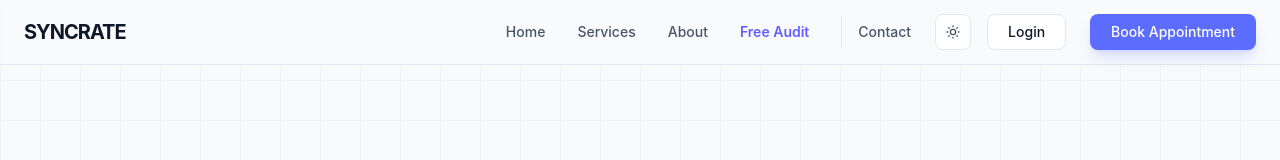
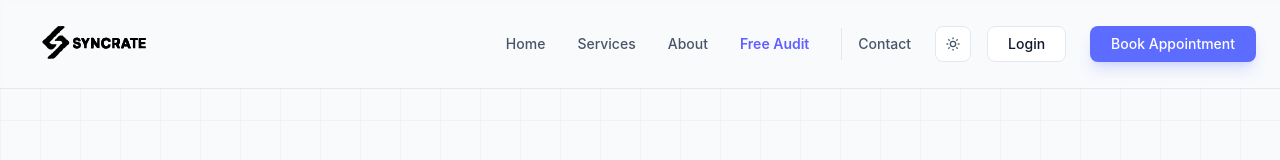
Before and after one commit to bhavikbafna02/syncrate-website, a Next.js app: page / in a window 1280 px wide. Shown: the top 160 px of the page. Built offline with nearby package versions, Linux system fonts and the light colour scheme; no server answers.

Commit message:
Update layout, navbar, and dashboard

```diff
--- a/app/dashboard/page.tsx
+++ b/app/dashboard/page.tsx
@@ -1,7 +1,7 @@
 
 import { createClient } from '@/utils/supabase/server'
 import { redirect } from 'next/navigation'
-
+import Image from 'next/image'
 
 export default async function Dashboard() {
     const supabase = await createClient()
@@ -34,10 +34,19 @@ export default async function Dashboard() {
 
                 {/* User Profile Card */}
                 <div className="bg-surface border border-border rounded-xl p-8 flex flex-col items-center text-center shadow-sm">
-                    <div className="relative w-24 h-24 mb-6 rounded-full overflow-hidden border-2 border-border shadow-sm">
-                        <div className="w-full h-full bg-surface-highlight flex items-center justify-center text-3xl font-bold text-accent">
-                            {displayName.charAt(0).toUpperCase()}
-                        </div>
+                    <div className="relative w-24 h-24 mb-6 rounded-full overflow-hidden border-2 border-border">
+                        {avatar_url ? (
+                            <Image
+                                src={avatar_url}
+                                alt={displayName}
+                                fill
+                                className="object-cover"
+                            />
+                        ) : (
+                            <div className="w-full h-full bg-surface-highlight flex items-center justify-center text-3xl font-bold text-accent">
+                                {displayName.charAt(0).toUpperCase()}
+                            </div>
+                        )}
                     </div>
 
                     <h2 className="text-xl font-bold text-text-primary mb-1">
--- a/app/layout.tsx
+++ b/app/layout.tsx
@@ -2,7 +2,6 @@ import "./globals.css";
 import Navbar from "@/components/Navbar";
 import Footer from "@/components/Footer";
 import PageTransition from "@/components/PageTransition";
-import { ThemeProvider } from "@/components/theme-provider";
 import type { Metadata } from "next";
 import SynBot from "@/components/SynBot";
 
@@ -18,21 +17,14 @@ export default function RootLayout({
   children: React.ReactNode;
 }) {
   return (
-    <html lang="en" suppressHydrationWarning>
+    <html lang="en">
       <body className="antialiased">
-        <ThemeProvider
-          attribute="class"
-          defaultTheme="system"
-          enableSystem
-          disableTransitionOnChange
-        >
         <Navbar />
         <PageTransition>
           <main>{children}</main>
         </PageTransition>
         <Footer />
         <SynBot />
-        </ThemeProvider>
       </body>
     </html>
   );
--- a/components/Navbar.tsx
+++ b/components/Navbar.tsx
@@ -1,5 +1,5 @@
 import Link from "next/link";
-
+import Image from "next/image";
 import { createClient } from "@/utils/supabase/server";
 import NavActions from "@/components/NavActions";
 
@@ -15,13 +15,27 @@ export default async function Navbar() {
   return (
     <nav className="sticky top-0 z-50 bg-background/95 border-b border-border backdrop-blur supports-[backdrop-filter]:bg-background/60">
       <div className="max-w-7xl mx-auto px-6 py-4 flex items-center justify-between">
+        {/* Logo / Brand */}
         <Link
           href="/"
           className="flex items-center hover:opacity-80 transition-opacity"
         >
-          <span className="font-bold text-xl tracking-tighter text-text-primary">
-            SYNCRATE
-          </span>
+          <Image
+            src="/logo_light.svg"
+            alt="SYNCRATE"
+            width={196}
+            height={56}
+            priority
+            className="h-14 w-auto block [.dark_&]:hidden"
+          />
+          <Image
+            src="/logo.svg"
+            alt="SYNCRATE"
+            width={196}
+            height={56}
+            priority
+            className="h-14 w-auto hidden [.dark_&]:block"
+          />
         </Link>
 
         {/* Navigation Links */}
```
Lines whose indentation alone changed are shown as unchanged.
